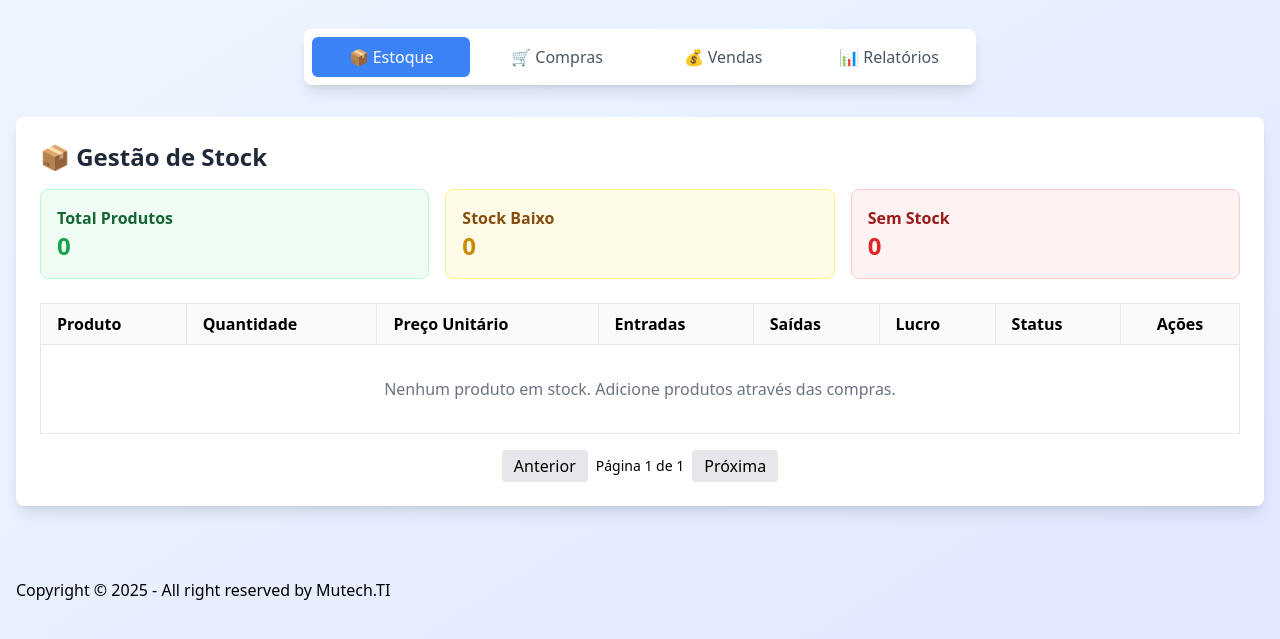
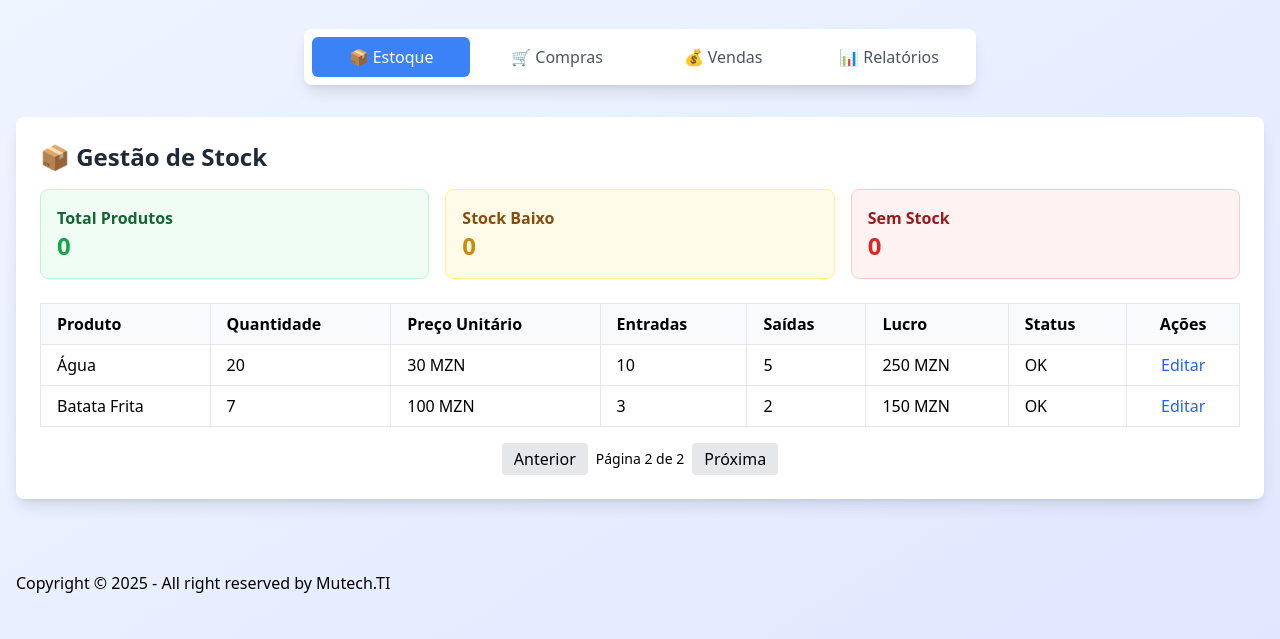
Before and after one commit to Iraldo49/gestaoTest, a plain HTML site: page index.html in a window 1280 px wide. Both pictures are taken after a click on the button "Próxima". Shown: the part 107-746 px from the top of the page. Drawn offline with nearby package versions, Linux system fonts and the light colour scheme.

Commit message:
paginacao

```diff
--- a/index.html
+++ b/index.html
@@ -5,6 +5,7 @@
   <meta name="viewport" content="width=device-width, initial-scale=1.0">
   <title>Sistema Gestão Take Away</title>
   <!-- Tailwind CSS CDN -->
+
   <script src="https://cdn.tailwindcss.com"></script>
 </head>
 <body class="bg-gradient-to-br from-blue-50 to-indigo-100 min-h-screen">
@@ -63,9 +64,7 @@
             <p class="text-2xl font-bold text-red-600" id="sem-stock">0</p>
           </div>
         </div>
-
-        <!-- Table -->
-       <div class="overflow-x-auto">
+<div class="overflow-x-auto">
   <table class="w-full border-collapse text-sm md:text-base">
     <thead>
       <tr class="bg-gray-50">
@@ -81,7 +80,7 @@
     </thead>
 
     <tbody id="stock-table">
-      <!-- Linhas serão geradas pelo JS -->
+      <!-- Linhas geradas pelo JS -->
     </tbody>
   </table>
 </div>
@@ -94,15 +93,19 @@
 </div>
 
 <script>
-  // EXEMPLO DE DADOS – substitui pelos teus
+  // --- EXEMPLO DE DADOS (podes substituir) ---
   const stockData = [
-    { produto: "Item 1", qtd: 10, preco: "100 MZN", entrada: 5, saida: 2, lucro: "300 MZN", status: "OK" },
-    { produto: "Item 2", qtd: 4, preco: "80 MZN", entrada: 1, saida: 1, lucro: "120 MZN", status: "OK" },
-    { produto: "Item 3", qtd: 20, preco: "50 MZN", entrada: 10, saida: 5, lucro: "250 MZN", status: "OK" },
-    // Adiciona mais dados...
+    { produto: "Coca-Cola", qtd: 10, preco: "70 MZN", entrada: 5, saida: 2, lucro: "150 MZN", status: "OK" },
+    { produto: "Fanta", qtd: 6, preco: "60 MZN", entrada: 3, saida: 1, lucro: "80 MZN", status: "OK" },
+    { produto: "Sprite", qtd: 12, preco: "65 MZN", entrada: 4, saida: 2, lucro: "100 MZN", status: "OK" },
+    { produto: "Hambúrguer", qtd: 8, preco: "150 MZN", entrada: 5, saida: 3, lucro: "300 MZN", status: "OK" },
+    { produto: "X-Salada", qtd: 5, preco: "200 MZN", entrada: 2, saida: 1, lucro: "150 MZN", status: "OK" },
+    { produto: "Água", qtd: 20, preco: "30 MZN", entrada: 10, saida: 5, lucro: "250 MZN", status: "OK" },
+    { produto: "Batata Frita", qtd: 7, preco: "100 MZN", entrada: 3, saida: 2, lucro: "150 MZN", status: "OK" },
   ];
 
-  const rowsPerPage = 5;
+  // --- PAGINAÇÃO ---
+  const rowsPerPage = 5;   // MOSTRAR 5 LINHAS POR PÁGINA
   let currentPage = 1;
 
   function renderTable() {
@@ -111,13 +114,14 @@
 
     const start = (currentPage - 1) * rowsPerPage;
     const end = start + rowsPerPage;
+
     const pageRows = stockData.slice(start, end);
 
     if (pageRows.length === 0) {
       tableBody.innerHTML = `
         <tr>
-          <td colspan="8" class="border border-gray-200 px-4 py-8 text-center text-gray-500">
-            Nenhum produto em stock.
+          <td colspan="8" class="border px-4 py-8 text-center text-gray-500">
+            Nenhum produto encontrado.
           </td>
         </tr>
       `;
@@ -159,6 +163,7 @@
     }
   });
 
+  // inicialização
   renderTable();
 </script>
 
```
